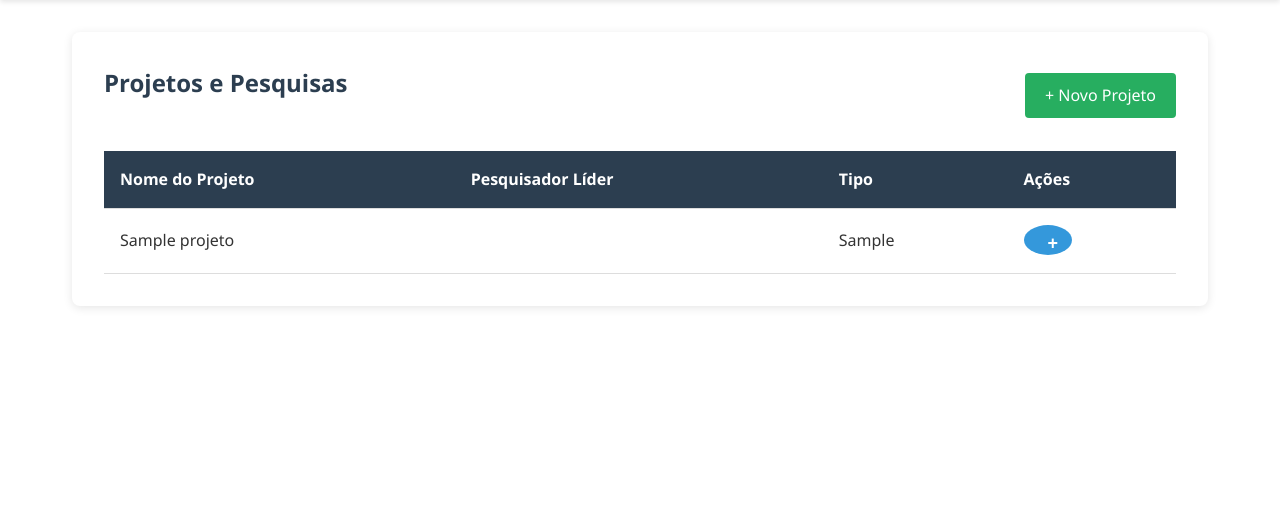
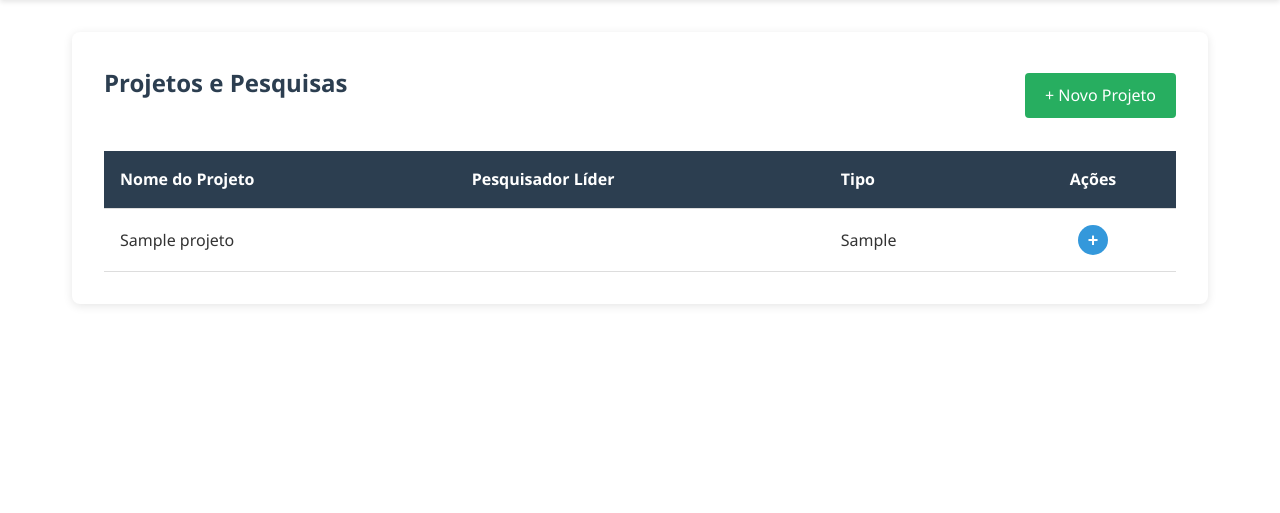
Before and after one commit to VictorPontual/ELO, a Django app: page /projetos/ in a window 1280 px wide. Shown: the part 70-583 px from the top of the page. Run offline with Django 5.2, Linux system fonts and the light colour scheme; a user stored in the database is signed in; tables that the repository leaves empty hold one stand-in row (values such as "Sample post").

Commit message:
fix: correção do  alinhamento do botão de detalhes

```diff
--- a/elo/elo/settings.py
+++ b/elo/elo/settings.py
@@ -128,6 +128,10 @@ USE_TZ = True
 
 STATIC_URL = 'static/'
 
+STATICFILES_DIRS = [
+    BASE_DIR / 'static',
+]
+
 # Login/Logout redirects
 LOGIN_REDIRECT_URL = 'lista_projetos'
 LOGIN_URL = 'login'
--- a/elo/projetos/static/projetos/css/lista_projetos.css
+++ b/elo/projetos/static/projetos/css/lista_projetos.css
@@ -38,6 +38,11 @@ table td {
     border-bottom: 1px solid #ddd;
 }
 
+table th:nth-child(4),
+table td:nth-child(4) {
+    text-align: center;
+}
+
 table tbody tr:hover {
     background-color: #f8f9fa;
     transition: background-color 0.3s;
@@ -66,6 +71,10 @@ table th {
     font-weight: bold;
     cursor: pointer;
     transition: all 0.3s;
+    padding: 0;
+    display: inline-flex;
+    align-items: center;
+    justify-content: center;
 }
 
 .btn-detalhes:hover {
```
